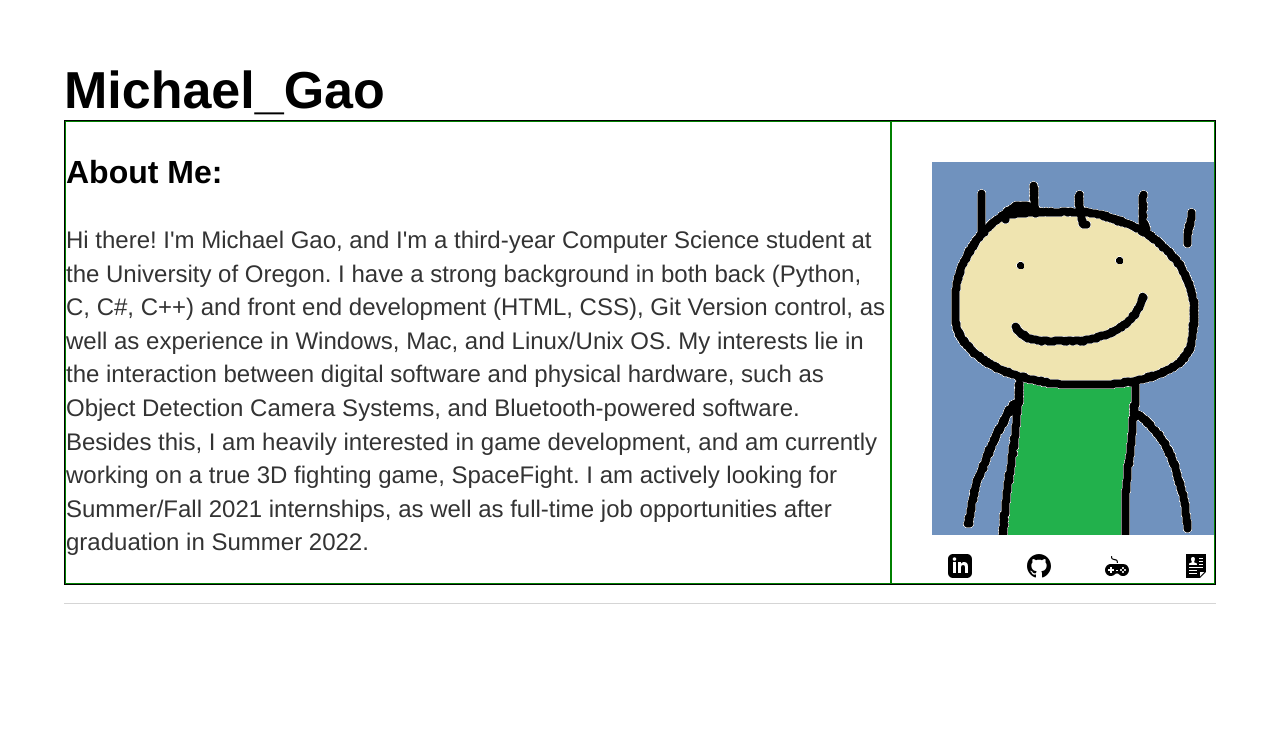
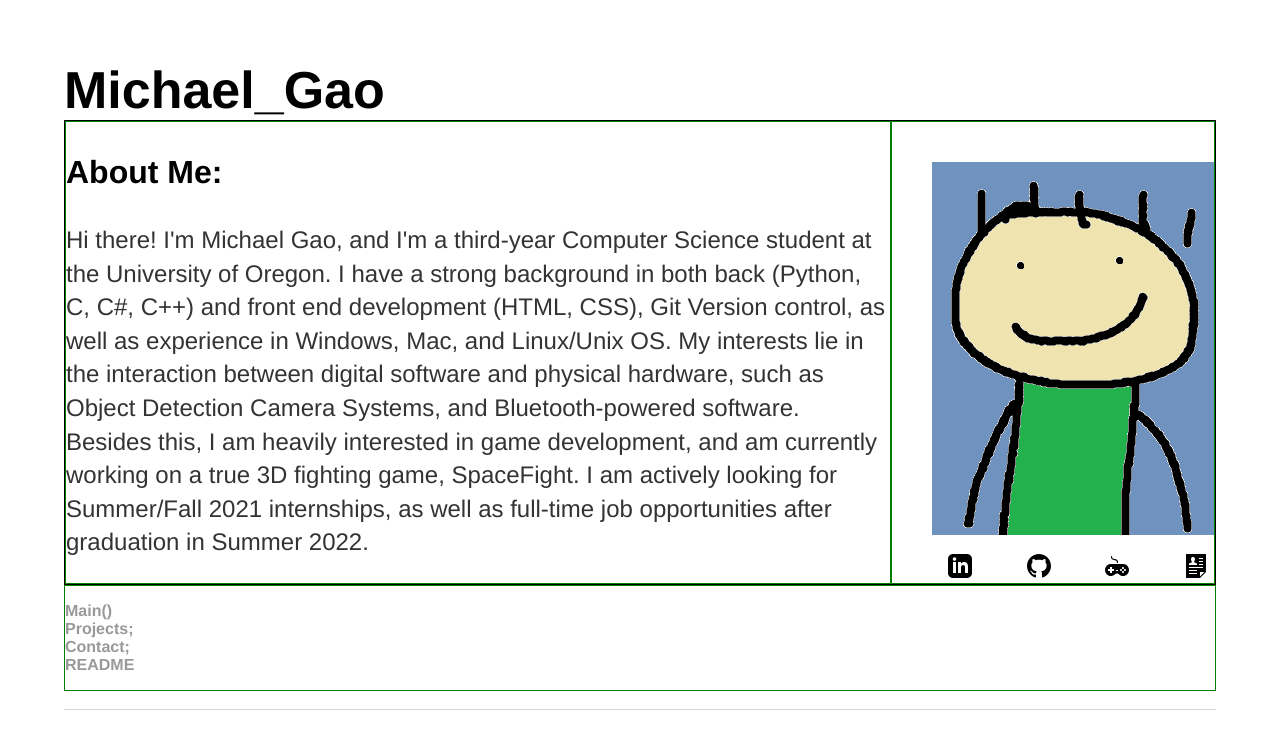
Before and after one commit to michael-c-gao/WebsiteOfMichael, a Jekyll site: the page built from index.html, in a window 1280 px wide. Shown: the top 749 px of the page. Built offline with Jekyll 4.4.1, drawn with Linux system fonts in a browser that asks for light colours.

Commit message:
Update index.html

```diff
--- a/index.html
+++ b/index.html
@@ -42,6 +42,18 @@ title: Michael C. Gao
 
 	</div>
 	</section>
+	<section class="child">
+		<nav style=
+	"width: 75px;
+	display: inline-block;">
+	<ul>
+	    <li><a href="/">Main()</a></li>
+	    <li><a href="/projects">Projects;</a></li>
+	    <li><a href="/contact">Contact;</a></li>
+	    <li><a href="/blog">README</a></li>
+	</ul>
+	</nav>
+		</section>
 </section>
 			<br>
 </body>
```
